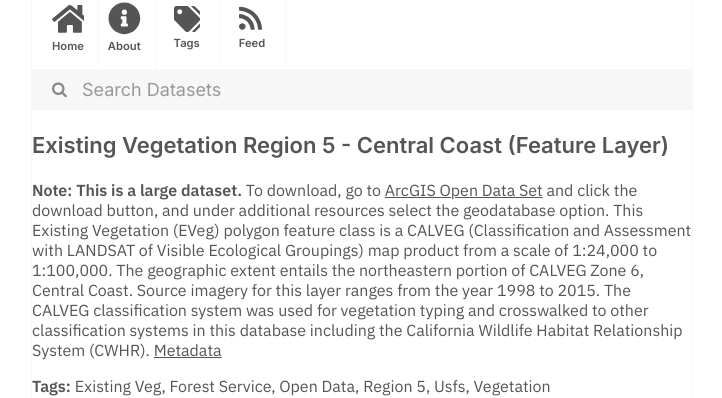
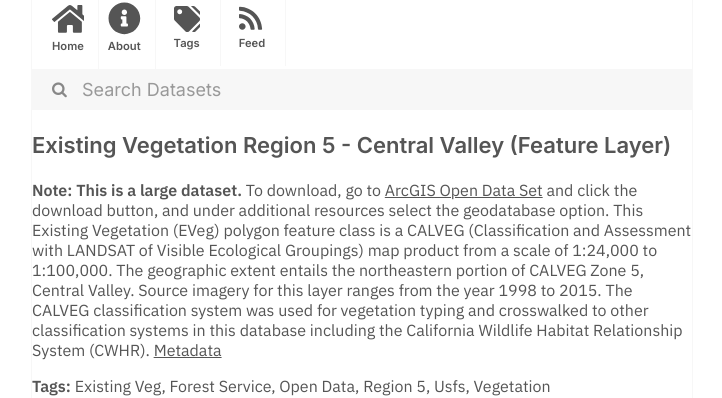
Before and after one commit to dayda-entities/department-of-agriculture, a Jekyll site: the page built from _posts/2020-12-03-existing-vegetation-region-5-c.md, in a window 1280 px wide. Shown: the part 216-614 px from the top of the page, without its empty margins (278-1000 px from the left). Built offline with Jekyll 4.4.1, drawn with Linux system fonts in a browser that asks for light colours.

Commit message:
Publish Data

```diff
--- a/_posts/2020-12-03-existing-vegetation-region-5-c.md
+++ b/_posts/2020-12-03-existing-vegetation-region-5-c.md
@@ -1,7 +1,7 @@
 ---
-title: Existing Vegetation Region 5 - Central Coast (Feature Layer)
-created: '2020-12-03T20:26:39.427230'
-modified: '2021-01-06T00:03:22.916099'
+title: Existing Vegetation Region 5 - Central Valley (Feature Layer)
+created: '2020-12-03T20:26:39.976543'
+modified: '2021-05-14T15:13:53.503020'
 state: active
 type: dataset
 tags:
@@ -13,9 +13,9 @@ tags:
   - Vegetation
 groups: []
 csv_url: >-
-  https://data-usfs.hub.arcgis.com/datasets/b5c6df6b847147c1ad2f998250712278_0.csv?outSR=%7B%22latestWkid%22%3A4269%2C%22wkid%22%3A4269%7D
+  https://data-usfs.hub.arcgis.com/datasets/00ea3c1b99ea4eaa9afacfffc96884d1_1.csv?outSR=%7B%22latestWkid%22%3A4269%2C%22wkid%22%3A4269%7D
 json_url: ''
 layout: post
 
 ---
-<b>Note:</b> <b>This is a large dataset. </b>To download, go to <a href='https://enterprisecontentnew-usfs.hub.arcgis.com/datasets/existing-vegetation-region-5-central-coast-feature-layer' target='_blank'>ArcGIS Open Data Set</a> and click the download button, and under additional resources select the geodatabase option. This Existing Vegetation (EVeg) polygon feature class is a CALVEG (Classification and Assessment with LANDSAT of Visible Ecological Groupings) map product from a scale of 1:24,000 to 1:100,000. The geographic extent entails the northeastern portion of CALVEG Zone 6, Central Coast. Source imagery for this layer ranges from the year 1998 to 2015. The CALVEG classification system was used for vegetation typing and crosswalked to other classification systems in this database including the California Wildlife Habitat Relationship System (CWHR). <a href='https://data.fs.usda.gov/geodata/edw/edw_resources/meta/S_USA.EVMid_R05_CentralCoast.xml' target='_blank'>Metadata</a>
+<b>Note:</b> <b>This is a large dataset. </b>To download, go to <a href='https://enterprisecontentnew-usfs.hub.arcgis.com/datasets/existing-vegetation-region-5-central-valley-feature-layer' target='_blank'>ArcGIS Open Data Set</a> and click the download button, and under additional resources select the geodatabase option. This Existing Vegetation (EVeg) polygon feature class is a CALVEG (Classification and Assessment with LANDSAT of Visible Ecological Groupings) map product from a scale of 1:24,000 to 1:100,000. The geographic extent entails the northeastern portion of CALVEG Zone 5, Central Valley. Source imagery for this layer ranges from the year 1998 to 2015. The CALVEG classification system was used for vegetation typing and crosswalked to other classification systems in this database including the California Wildlife Habitat Relationship System (CWHR). <a href='https://data.fs.usda.gov/geodata/edw/edw_resources/meta/S_USA.EVMid_R05_CentralValley.xml' target='_blank'>Metadata</a>
```
